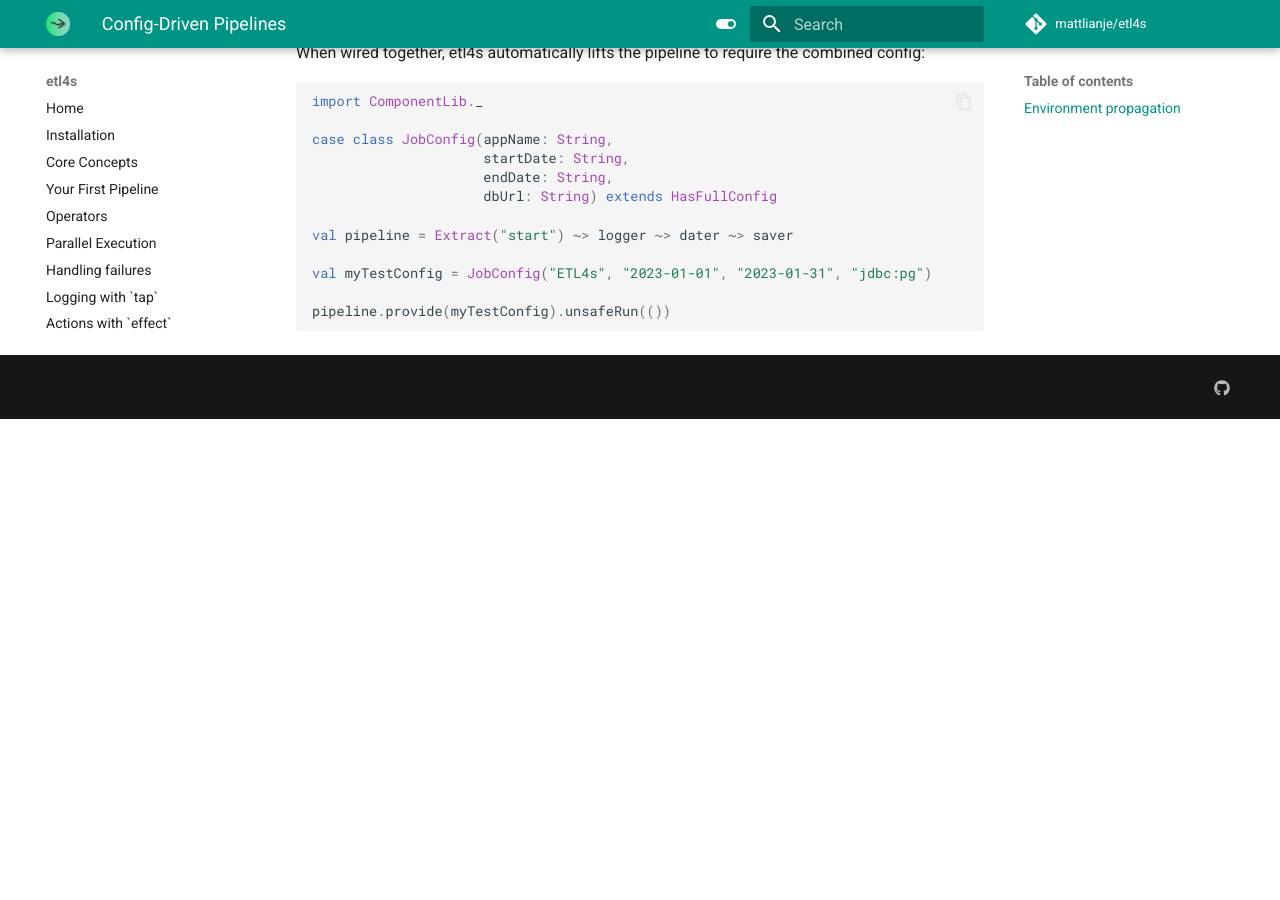
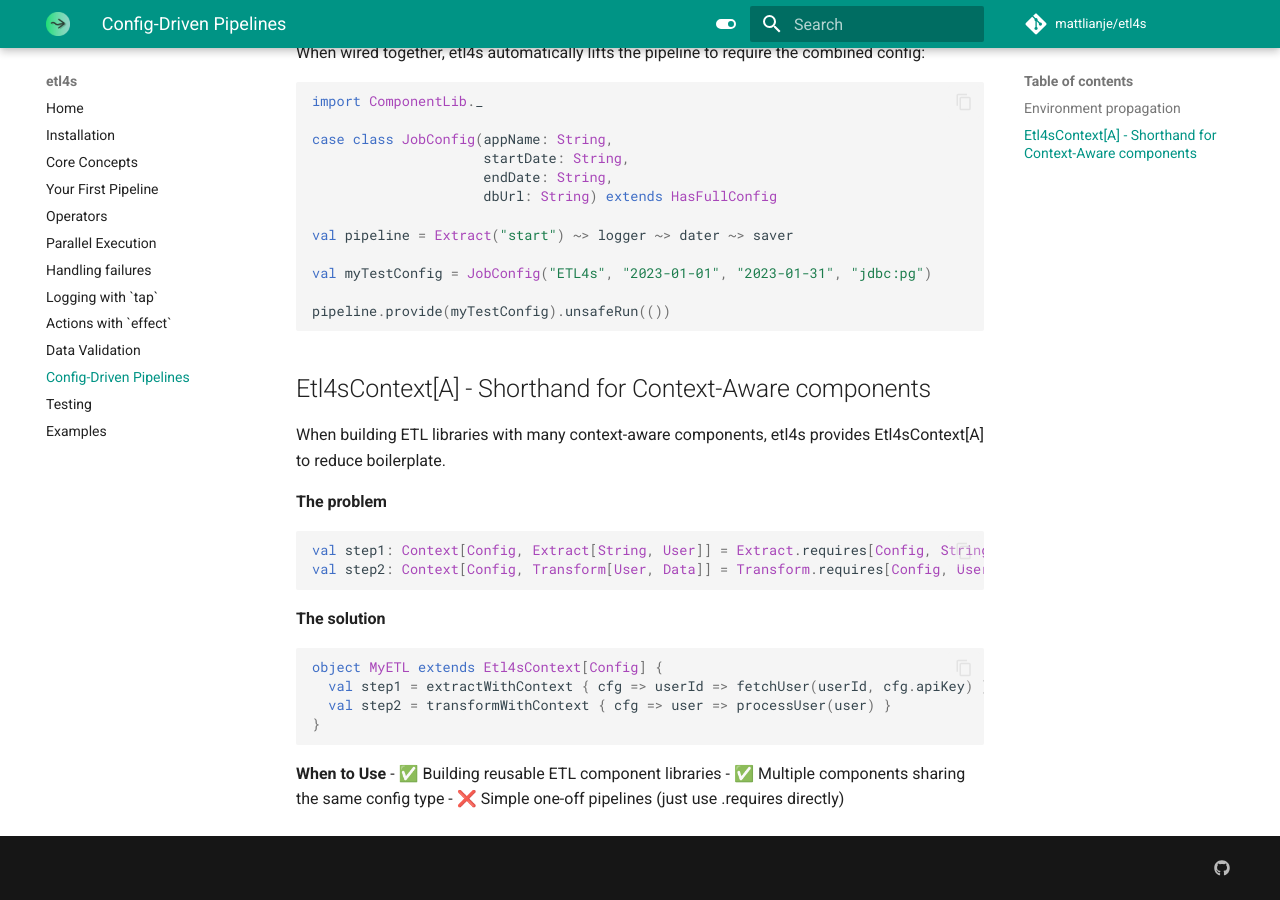
Before and after one commit to mattlianje/etl4s, an MkDocs documentation site: the page built from docs/config.md, in a window 1280 px wide and 900 px high, scrolled down 1380 px. Built offline with MkDocs 1.6.1 and Material for MkDocs 9.7.7, drawn with Linux system fonts in a browser that asks for light colours; comment, search, counter and statistics services are not loaded; before the commit the page ends 1799 px from its top, so only the background shows below that.

Commit message:
feat: release commit

````diff
--- a/docs/config.md
+++ b/docs/config.md
@@ -73,3 +73,26 @@
 
 pipeline.provide(myTestConfig).unsafeRun(())
 ```
+
+## Etl4sContext[A] - Shorthand for Context-Aware components
+
+When building ETL libraries with many context-aware components, etl4s provides Etl4sContext[A] to reduce boilerplate.
+
+**The problem**
+```scala
+val step1: Context[Config, Extract[String, User]] = Extract.requires[Config, String, User] { ... }
+val step2: Context[Config, Transform[User, Data]] = Transform.requires[Config, User, Data] { ... }
+```
+
+**The solution**
+```scala
+object MyETL extends Etl4sContext[Config] {
+  val step1 = extractWithContext { cfg => userId => fetchUser(userId, cfg.apiKey) }
+  val step2 = transformWithContext { cfg => user => processUser(user) }
+}
+```
+
+**When to Use**
+- ✅ Building reusable ETL component libraries
+- ✅ Multiple components sharing the same config type
+- ❌ Simple one-off pipelines (just use .requires directly)
````
Also changed, not shown: 3 other files.
